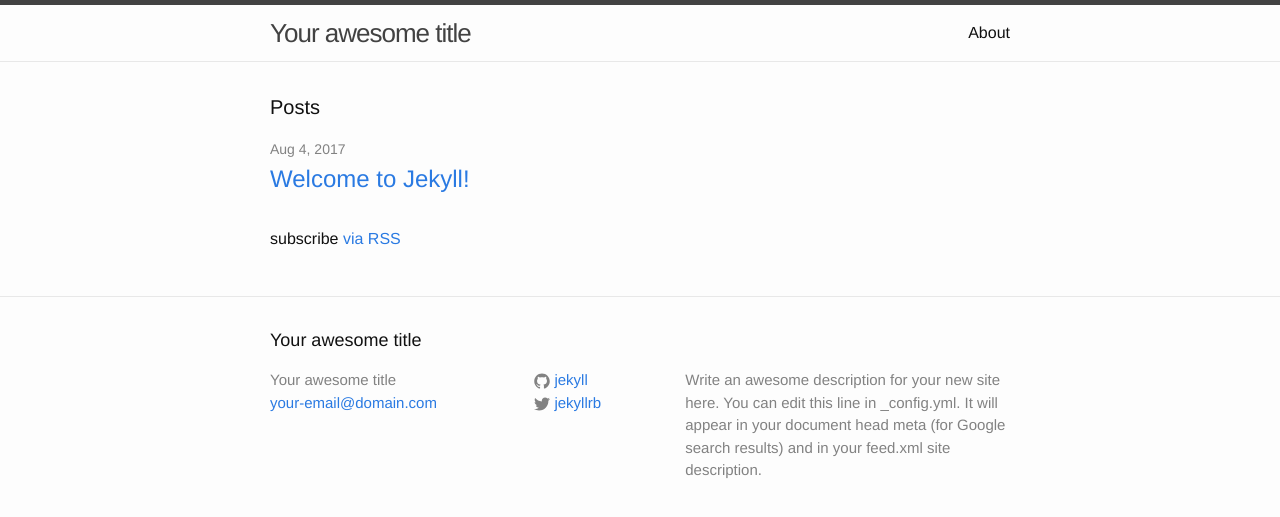
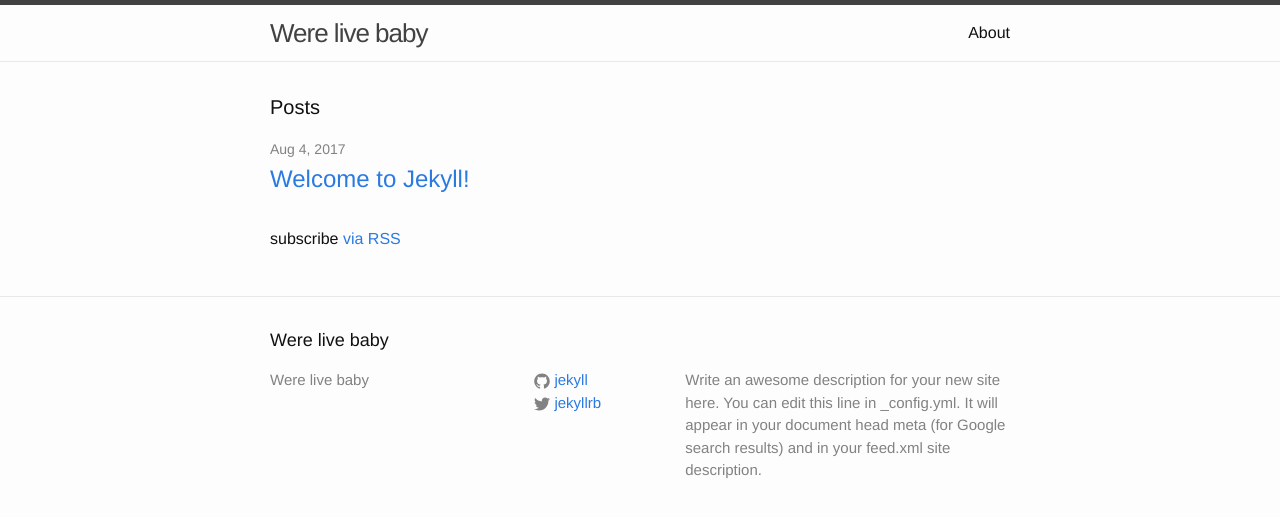
Before and after one commit to indubidibility/indubidibility.github.io, a Jekyll site: the page built from index.html, in a window 1280 px wide. Shown: the top 517 px of the page. Built offline with Jekyll 4.4.1, drawn with Linux system fonts in a browser that asks for light colours.

Commit message:
Update _config.yml
Remove example email. Edit given title

```diff
--- a/_config.yml
+++ b/_config.yml
@@ -6,8 +6,7 @@
 # 'jekyll serve'. If you change this file, please restart the server process.
 
 # Site settings
-title: Your awesome title
-email: your-email@domain.com
+title: Were live baby
 description: > # this means to ignore newlines until "baseurl:"
   Write an awesome description for your new site here. You can edit this
   line in _config.yml. It will appear in your document head meta (for
```
